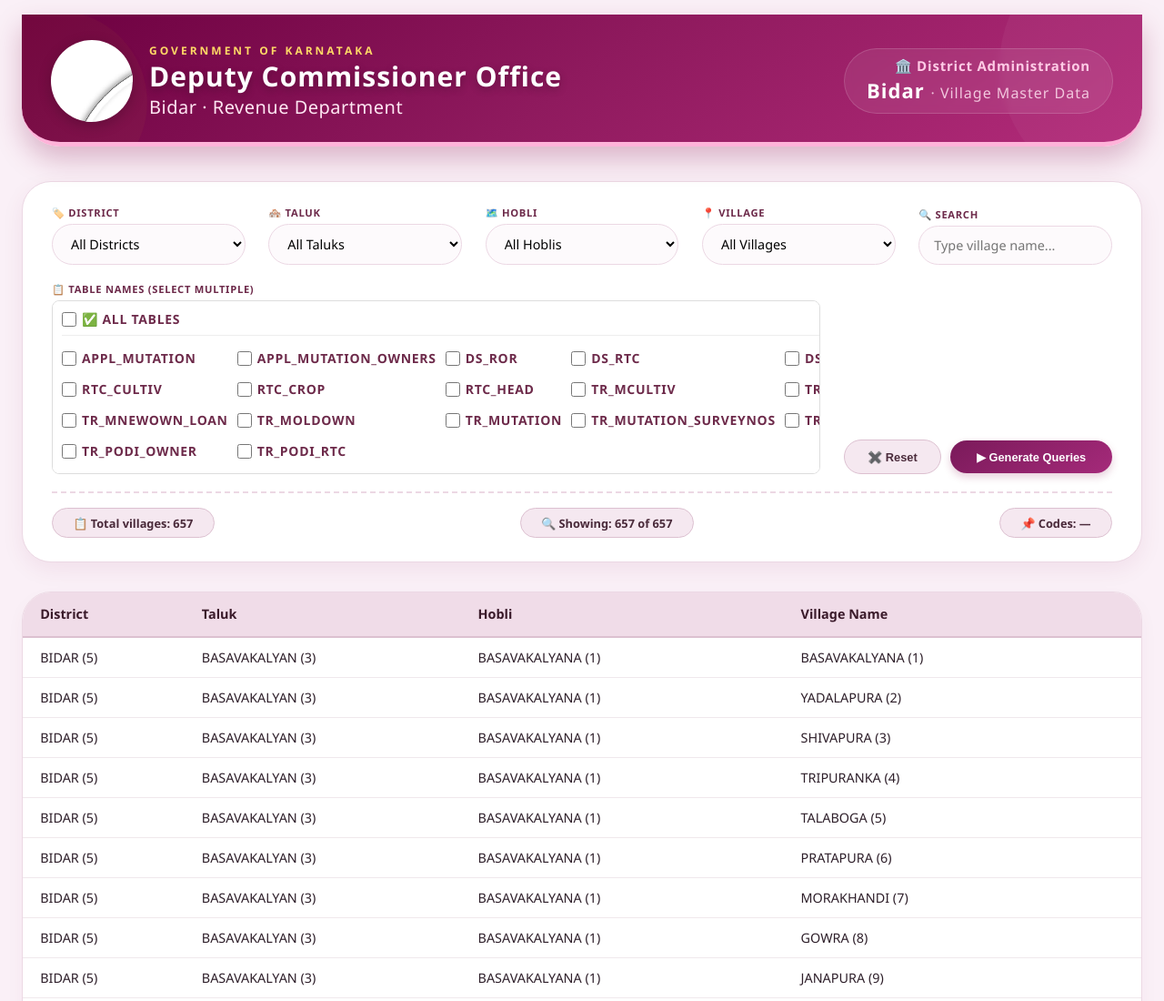
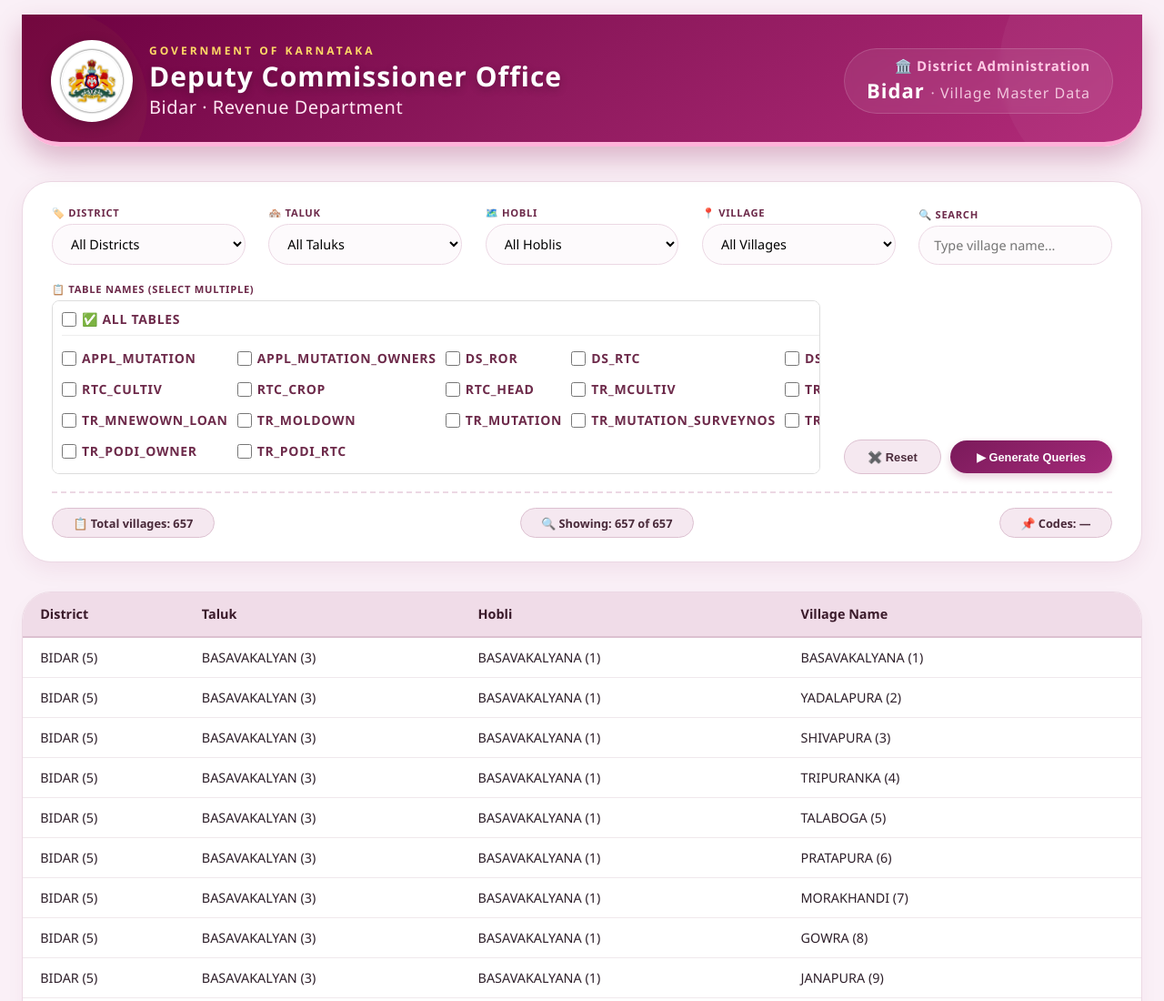
Before and after one commit to bhoomibidar/village, a plain HTML site: page index.html in a window 1280 px wide. Shown: the top 1100 px of the page at 91% size. Drawn offline with Linux system fonts and the light colour scheme.

Commit message:
updated logo

```diff
--- a/index.html
+++ b/index.html
@@ -589,7 +589,7 @@
     <div class="header-grid">
         <div class="header-left">
             <div class="emblem-wrapper">
-  <img src="logo2.png" class="gov-logo mb-3" alt="Karnataka Government Emblem">
+                <img src="logo2.png" class="emblem gov-logo" alt="Karnataka Government Emblem">
             </div>
             <div class="header-titles">
                 <span class="gov-tag">Government of Karnataka</span>
@@ -603,7 +603,6 @@
         </div>
     </div>
 </header>
-
     <!-- ========== SEARCH CARD ========== -->
     <div class="search-card">
         <div class="filter-grid">
```
Lines whose indentation alone changed are shown as unchanged.
